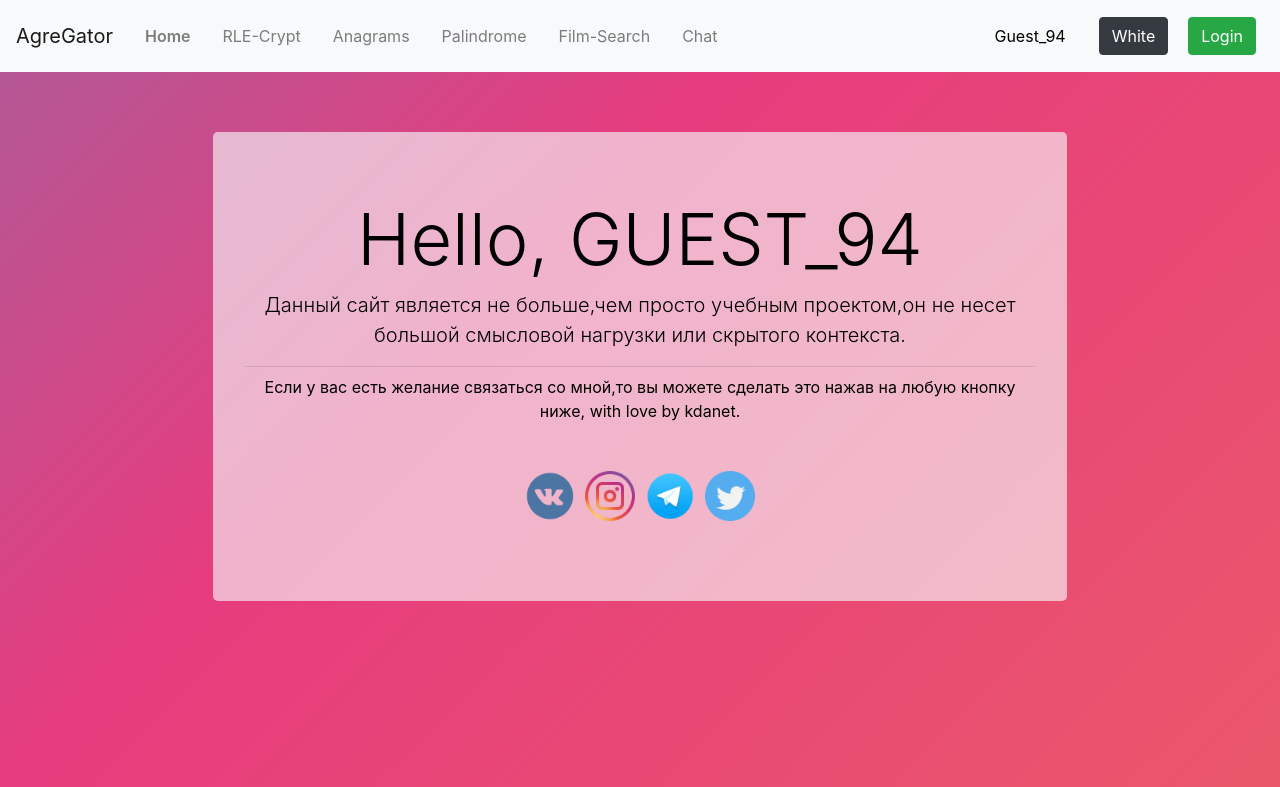
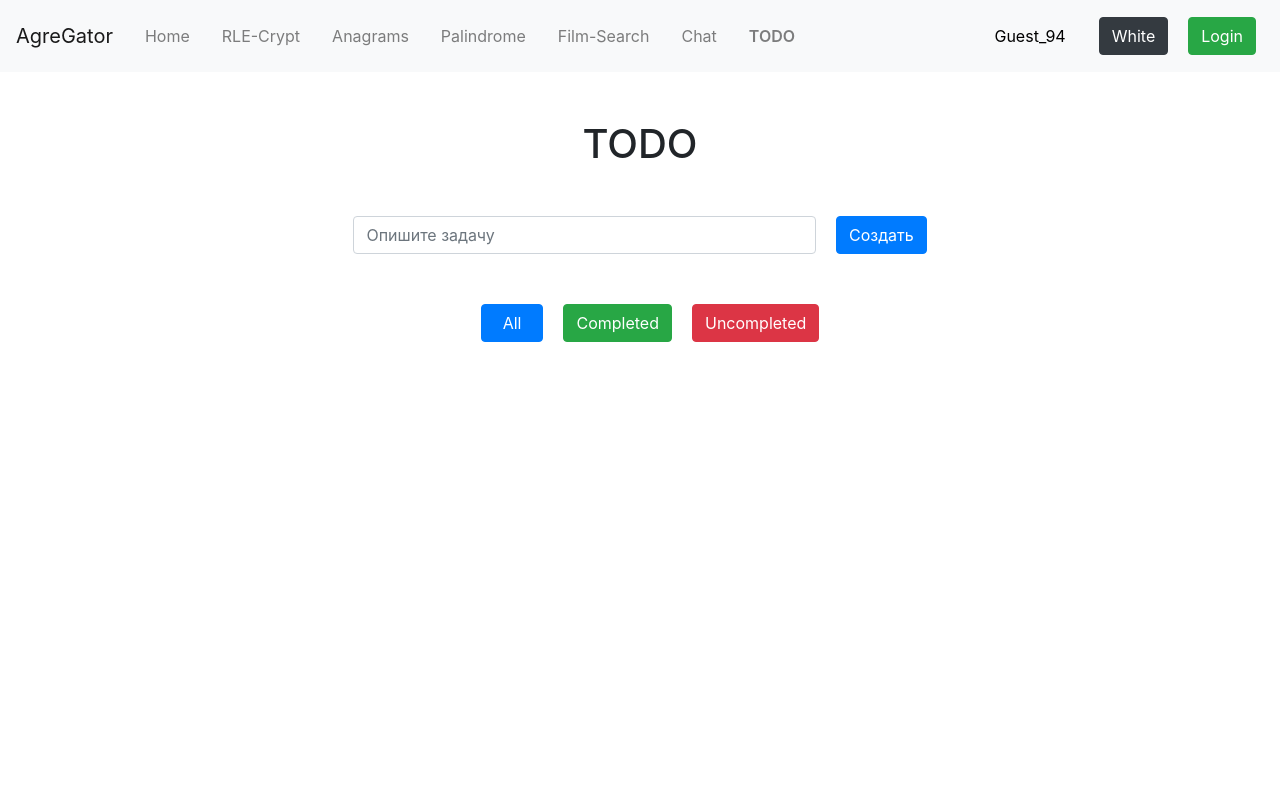
Before and after one commit to sedrew/VueProject, a Vue app: page /#/todo in a window 1280 px wide. Before the commit this address led to /#/index. Shown: the top 787 px of the page. Built offline with nearby package versions, Linux system fonts and the light colour scheme; what vue-slide-up-down would draw is missing.

Commit message:
Добавлен TODO

```diff
--- a/src/App.vue
+++ b/src/App.vue
@@ -8,29 +8,22 @@
 </template>
 <script>
 export default {
-  data() {
-    return {
-      theme: {
-        color: "",
-        name: "Dark"
-      }
-    };
-  },
-  methods: {}
+
 };
 </script>
 <style>
+
 .body_dark {
   background-color: rgb(32, 32, 32);
 }
 .item-enter-active,
 .item-leave-active {
-  transition: all 0.2s;
+  transition: all 0.3s;
 }
 .item-enter,
 .item-leave-to {
   opacity: 0;
-  transform: translateY(40px);
+  transform: translateY(100px);
 }
 .main-layout {
   position: absolute;
--- a/src/Pages/Film.vue
+++ b/src/Pages/Film.vue
@@ -3,7 +3,6 @@
     <div>
       <card style="margin-top:40px;"></card>
       <hr>
-      <div class="text-center"></div>
       <div class="container text-center" style="margin-top:40px;">
         <h1 class="mb-5">Film Search</h1>
         <div class="inp">
--- /dev/null
+++ b/src/Pages/Todo.vue
@@ -0,0 +1,184 @@
+<template>
+  <div style="overflow-x:hidden">
+    <!-- <card style="margin-top:40px;"></card> -->
+    <div class="container text-center mt-5">
+      <h1 class="mb-5">TODO</h1>
+      <div class="inp">
+        <input
+          placeholder="Опишите задачу"
+          v-model="text"
+          class="form-control col-8 col-sm-5 col-md-5 col-lg-5 col-xl-5"
+          @keyup.enter="sub"
+        />
+        <button @click="sub" class="btn btn-primary">Создать</button>
+      </div>
+    </div>
+
+    <div id="bnt" class="cont_btn mb-2">
+      <button
+        @click="visible.all=true; visible.success=false; visible.unsuccess=false"
+        class="btn btn-primary"
+      >&nbsp;&nbsp;All&nbsp;&nbsp;</button>
+      <button
+        @click="visible.all=false; visible.success=true;visible.unsuccess=false"
+        class="btn btn-success"
+      >Completed</button>
+      <button
+        @click="visible.unsuccess=true;visible.all=false; visible.success=false;"
+        class="btn btn-danger"
+      >Uncompleted</button>
+    </div>
+
+    <div key="1" v-if="visible.all">
+      <transition-group name="anim" tag="div" class="card_block mt-5">
+        <div
+          v-for="(item,index) in task"
+          :key="index"
+          class="mb-3 col-12 col-sm-7 col-md-7 col-lg-7 col-xl-7"
+        >
+          <div
+            class="card"
+            :class="!item.complete ? 'text-white bg-danger': 'text-white bg-success' "
+          >
+            <div class="card-header header">
+              <h5>Task #{{index+1}}</h5>
+              <div>
+                <button class="btn" @click="succ(index)" style="color:white;">&#10003;</button>
+                <button class="btn" @click="del(index)" style="color:white;">&times;</button>
+              </div>
+            </div>
+            <div class="card-body">
+              <h4 class="card-title">{{item.title}}</h4>
+            </div>
+          </div>
+        </div>
+      </transition-group>
+    </div>
+
+    <div key="2" v-show="visible.success">
+      <div class="card_block mt-5">
+        <div
+          v-for="(item,index) in task.filter((item)=>{ if(item.complete==true) return item})"
+          :key="index"
+          class="mb-3 col-12 col-sm-7 col-md-7 col-lg-7 col-xl-7"
+        >
+          <div
+            class="card"
+            :class="!item.complete ? 'text-white bg-primary': 'text-white bg-success' "
+          >
+            <div class="card-header header">
+              <h5>Task #{{index+1}}</h5>
+              <div>
+                <button class="btn" @click="succ(index)" style="color:white;">&#10003;</button>
+                <button class="btn" @click="del(index)" style="color:white;">&times;</button>
+              </div>
+            </div>
+            <div class="card-body">
+              <h4 class="card-title">{{item.title}}</h4>
+            </div>
+          </div>
+        </div>
+      </div>
+    </div>
+
+    <div key="3" v-show="visible.unsuccess">
+      <div class="card_block mt-5">
+        <div
+          v-for="(item,index) in task.filter((item)=>{ if(item.complete==false) return item})"
+          :key="index"
+          class="mb-3 col-12 col-sm-7 col-md-7 col-lg-7 col-xl-7"
+        >
+          <div
+            class="card"
+            :class="!item.complete ? 'text-white bg-danger': 'text-white bg-success' "
+          >
+            <div class="card-header header">
+              <h5>Task #{{index+1}}</h5>
+              <div>
+                <button class="btn" @click="succ(index)" style="color:white;">&#10003;</button>
+                <button class="btn" @click="del(index)" style="color:white;">&times;</button>
+              </div>
+            </div>
+            <div class="card-body">
+              <h4 class="card-title">{{item.title}}</h4>
+            </div>
+          </div>
+        </div>
+      </div>
+    </div>
+  </div>
+</template>
+<script>
+export default {
+  mounted() {
+    if (JSON.parse(localStorage.getItem("all"))) {
+      this.task = JSON.parse(localStorage.getItem("all"));
+    }
+  },
+  data() {
+    return {
+      visible: {
+        all: true,
+        success: false,
+        unsuccess: false
+      },
+      text: "",
+      task: []
+    };
+  },
+  methods: {
+    succ(index) {
+      this.task[index].complete = !this.task[index].complete;
+    },
+    del(index) {
+      this.task.splice(index, 1);
+    },
+    sub() {
+      if (this.text != "") {
+        this.task.push({ title: this.text, complete: false });
+        this.text = "";
+        this.task.reverse();
+      }
+    }
+  },
+  updated() {
+    localStorage.setItem("all", JSON.stringify(this.task));
+  }
+};
+</script>
+
+<style>
+.items-enter-active,
+.items-leave-active {
+  transition: all 1s ease;
+}
+.items-enter,
+.items-leave-to {
+  opacity: 0;
+}
+
+.anim-enter-active,
+.anim-leave-active {
+  transition: all 0.8s ease;
+}
+.anim-enter,
+.anim-leave-to {
+  opacity: 0;
+  /* transform: translateY(100px); */
+}
+
+.inp {
+  margin-bottom: 50px;
+  display: flex;
+  justify-content: center;
+}
+.header {
+  display: flex;
+  justify-content: space-between;
+}
+.card_block {
+  display: flex;
+  flex-direction: column;
+  align-items: center;
+}
+</style>
--- a/src/components/Card.vue
+++ b/src/components/Card.vue
@@ -107,6 +107,12 @@ export default {
         "Чат,реализованный на удаленном " +
         "сервере с использованием баз данных.";
       this.card.link = "https://ru.wikipedia.org/wiki/PHP";
+    } else if (this.$route.path.slice(1) == "todo") {
+      this.card.example.btn = true;
+      this.card.example.btn_text = "Read More";
+      this.card.h3 = "TODO";
+      this.card.text ="Try To Do Sth ";
+      this.card.link = "https://www.definder.net/TODO/";
     }
   }
 };
--- a/src/components/Navbar.vue
+++ b/src/components/Navbar.vue
@@ -25,12 +25,15 @@
           <b-nav-item>
             <router-link to="/chat" class="nav-link">Chat</router-link>
           </b-nav-item>
+          <b-nav-item>
+            <router-link to="/todo" class="nav-link">TODO</router-link>
+          </b-nav-item>
         </b-navbar-nav>
 
         <!-- Right aligned nav items -->
         <b-navbar-nav class="ml-auto">
           <b-nav-item right>
-            <button :style="{color: activeColor}" class="btn" >{{nameLogin}}</button>
+            <button :style="{color: activeColor}" class="btn">{{nameLogin}}</button>
             <button
               class="btn"
               :class="themeNav.btn"
@@ -84,12 +87,13 @@ export default {
       }
     },
     loginIn() {
-      if(this.$store.state.login==0) {
-        this.login.showModal=true;
+      if (this.$store.state.login == 0) {
+        this.login.showModal = true;
       } else {
         console.log("Вы уже зашли");
-        this.$store.state.login=0;
-        this.$store.state.name='Guest_'+Math.round(Math.random()*(100-0)+0);
+        this.$store.state.login = 0;
+        this.$store.state.name =
+          "Guest_" + Math.round(Math.random() * (100 - 0) + 0);
       }
     }
   },
@@ -104,18 +108,19 @@ export default {
         return "black";
       } else return "white";
     },
-    loginBtn(){ //Отслеживание надписи Login или Logout
-      if(this.$store.state.login==1) {
-        return this.login.text="Logout"
+    loginBtn() {
+      //Отслеживание надписи Login или Logout
+      if (this.$store.state.login == 1) {
+        return (this.login.text = "Logout");
       } else {
-        return this.login.text="Login"
+        return (this.login.text = "Login");
       }
     },
     loginBtnColor() {
-       if(this.$store.state.login==1) {
-        return "btn-danger"
+      if (this.$store.state.login == 1) {
+        return "btn-danger";
       } else {
-        return "btn-success"
+        return "btn-success";
       }
     }
   }
--- a/src/main.js
+++ b/src/main.js
@@ -8,6 +8,7 @@ import Login from './components/Login.vue'
 Vue.component('login', Login)
 import Card from './components/Card.vue'
 Vue.component('card',Card);
+
 //Подключение стандартных модулей,которые я сам сделал
 import Index from './Pages/Index.vue'
 Vue.component('Index', Index)
@@ -23,6 +24,8 @@ import Palindrome from './Pages/Palindrome.vue'
 Vue.component('Palindrome', Palindrome)
 import About from './Pages/About.vue'
 Vue.component('about',About)
+import Todo from './Pages/Todo.vue'
+Vue.component('todo',Todo)
 /////////////////////////////////////////////////////
 //Подключение разных видов бутстрапа
 
@@ -49,6 +52,7 @@ Vue.component('slide-up-down', SlideUpDown)
 //Создание путей роутера.
 var router = new VueRouter({
   routes: [
+    { path: '/todo', component: Todo },
     { path: '/about', component: About },
     { path: '/palindrome', component: Palindrome },
     { path: '/chat', component: Chat },
--- a/src/store/index.js
+++ b/src/store/index.js
@@ -5,7 +5,7 @@ Vue.use(Vuex);
 export default new Vuex.Store({
     state: {
         theme: "White",
-        name: 'Guest_'+Math.round(Math.random()*(100-0)+0),
-        login:0,
+        name: 'Guest_' + Math.round(Math.random() * (100 - 0) + 0),
+        login: 0,
     }
 })
```
